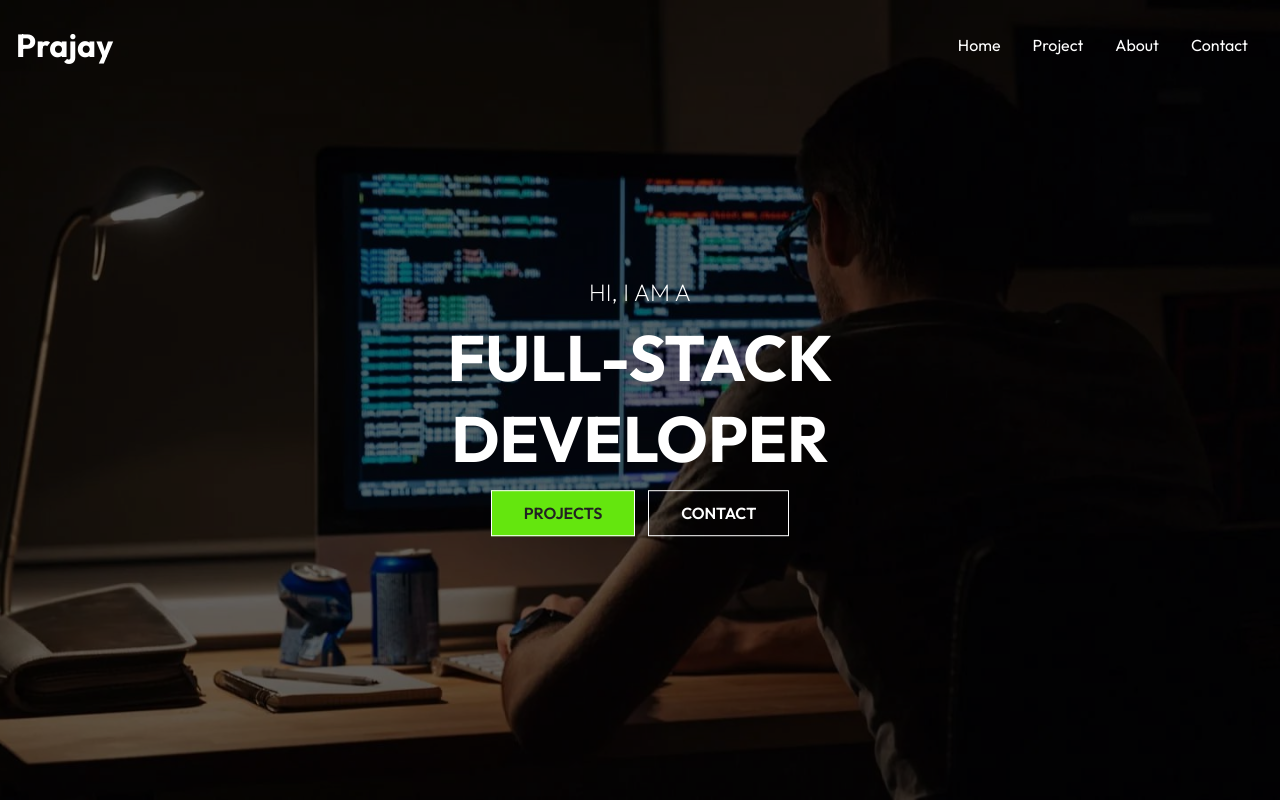
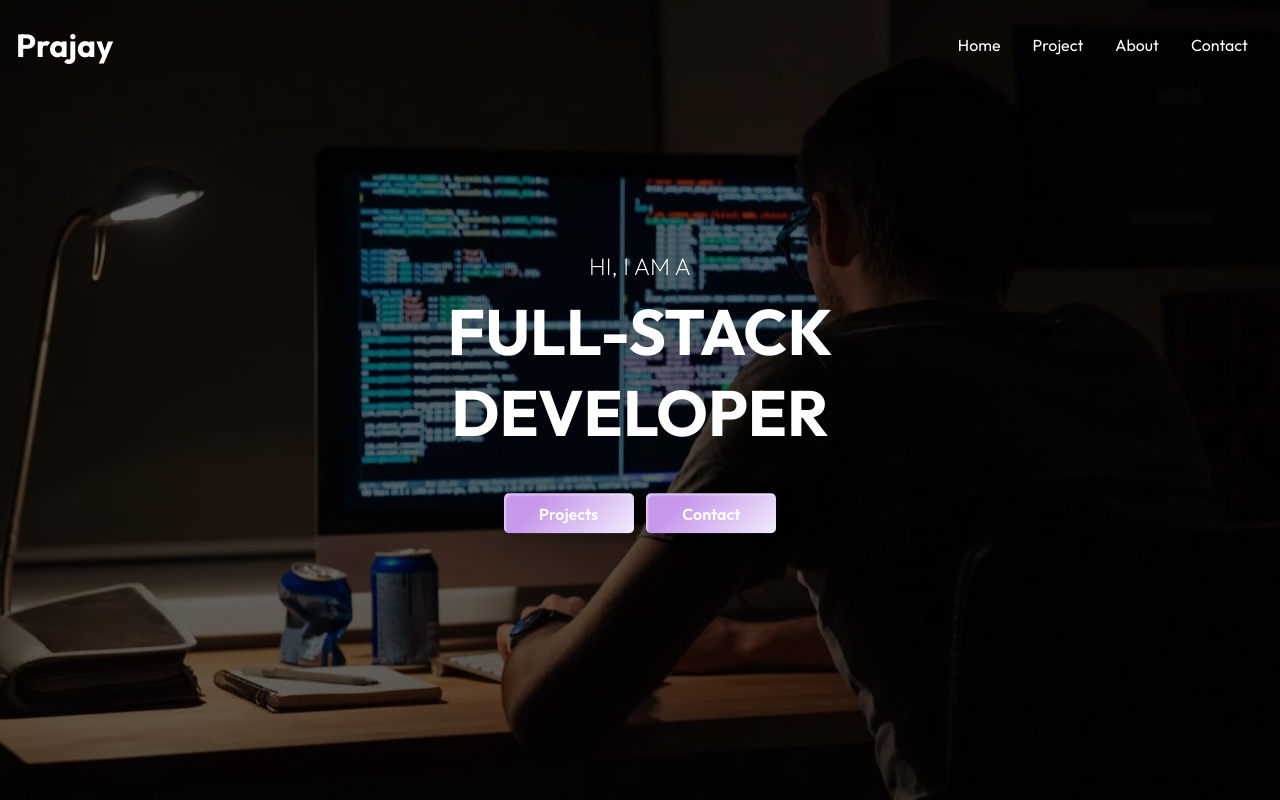
Before and after one commit to Prajay-Chaudhary/Portfolio-website_react, a React (Create React App) app: page / in a window 1280 px wide. Shown: the top 800 px of the page. Built offline with nearby package versions, Linux system fonts and the light colour scheme; a web font is replaced by a local one.

Commit message:
Maintain the button design

```diff
--- a/src/Components/AboutContent.js
+++ b/src/Components/AboutContent.js
@@ -47,12 +47,12 @@ class AboutContent extends Component {
                   <a href="#">
                     <button
                       onClick={this.pdfGenerate}
-                      className="btn btn_modification"
+                      className="btn btn_modification custom-btn"
                     >
                       Download CV
                     </button>
                   </a>
-                  <Link to={"/Contact"} className="btn btn_modification">
+                  <Link to={"/Contact"} className="btn btn_modification custom-btn">
                     Contact
                   </Link>
                 </div>
--- a/src/Components/Form.js
+++ b/src/Components/Form.js
@@ -40,7 +40,7 @@ const Form = () => {
           name="user_message"
           required
         />
-        <button className="btn" type="submit" value="Send">
+        <button className="btn custom-btn" type="submit" value="Send">
           Submit
         </button>
       </form>
--- a/src/Components/Heroimg.js
+++ b/src/Components/Heroimg.js
@@ -12,16 +12,17 @@ const Heroimg = () => {
         <p>HI, I AM A </p>
         <h1>FULL-STACK DEVELOPER</h1>
 
-      <div>
-          <Link to={"/Project"} className="btn">Projects</Link>
- <Link to={"/Contact"} className="btn btn-light">Contact</Link>
+        <div>
+          <Link to={"/Project"} className="btn custom-btn">
+            Projects
+          </Link>
+          <Link to={"/Contact"} className="btn custom-btn">
+            Contact
+          </Link>
+        </div>
       </div>
     </div>
-    </div>
-
-
-
   );
-}
+};
 
 export default Heroimg;
--- a/src/Components/WorkCard.js
+++ b/src/Components/WorkCard.js
@@ -12,7 +12,7 @@ const WorkCard = (props) => {
           <div>
             <a
               href={props.link}
-              className="btn"
+              className="btn custom-btn"
               target={"_blank"}
             >
               Source Code
@@ -21,7 +21,7 @@ const WorkCard = (props) => {
           <div>
               <a
                href={props.liveLink}
-               className="btn"
+               className="btn custom-btn"
                target={"_blank"}
             >
               See Live
--- a/src/index.css
+++ b/src/index.css
@@ -22,24 +22,96 @@ ul {
     list-style-type: none;
 }
 
-.btn {
-    padding: 12px 32px;
-    font-size: 1rem;
-    text-transform: uppercase;
-    background: rgb(100, 230, 14);
-    color: #222;
-    border: 1px solid #fff;
-    font-weight: 600;
-    cursor: pointer;
+
+/* button design */
+.custom-btn {
+  width: 130px;
+  height: 40px;
+  color: #fff;
+  border-radius: 5px;
+  font-weight: 600;
+  background: transparent;
+  cursor: pointer;
+  transition: all 0.3s ease;
+  position: relative;
+  display: inline-block;
+   box-shadow:inset 2px 2px 2px 0px rgba(255,255,255,.5),
+   7px 7px 20px 0px rgba(0,0,0,.1),
+   4px 4px 5px 0px rgba(0,0,0,.1);
+  outline: none;
 }
 
-.btn-light {
-    background: transparent;
-    color: #fff;
+
+.btn {
+  background-color: #f0ecfc;
+background-image: linear-gradient(315deg, #f0ecfc 0%, #c797eb 74%);
+  line-height: 42px;
+  padding: 0;
+  border: none;
 }
-
-.btn:hover {
-    background: rgba(255, 255, 255, 0.2);
-    color: #fff;
-    transition: 0.3s;
+.btn span {
+  position: relative;
+  display: block;
+  width: 100%;
+  height: 100%;
 }
+.btn:before,
+.btn:after {
+  position: absolute;
+  content: "";
+  right: 0;
+  bottom: 0;
+  background: #c797eb;
+  /*box-shadow:  4px 4px 6px 0 rgba(255,255,255,.5),
+              -4px -4px 6px 0 rgba(116, 125, 136, .2),
+    inset -4px -4px 6px 0 rgba(255,255,255,.5),
+    inset 4px 4px 6px 0 rgba(116, 125, 136, .3);*/
+  transition: all 0.3s ease;
+}
+.btn:before{
+   height: 0%;
+   width: 2px;
+}
+.btn:after {
+  width: 0%;
+  height: 2px;
+}
+.btn:hover:before {
+  height: 100%;
+}
+.btn:hover:after {
+  width: 100%;
+}
+.btn:hover{
+  background: transparent;
+}
+.btn span:hover{
+  color: #c797eb;
+}
+.btn span:before,
+.btn span:after {
+  position: absolute;
+  content: "";
+  left: 0;
+  top: 0;
+  background: #c797eb;
+  /*box-shadow:  4px 4px 6px 0 rgba(255,255,255,.5),
+              -4px -4px 6px 0 rgba(116, 125, 136, .2),
+    inset -4px -4px 6px 0 rgba(255,255,255,.5),
+    inset 4px 4px 6px 0 rgba(116, 125, 136, .3);*/
+  transition: all 0.3s ease;
+}
+.btn span:before {
+  width: 2px;
+  height: 0%;
+}
+.btn span:after {
+  height: 2px;
+  width: 0%;
+}
+.btn span:hover:before {
+  height: 100%;
+}
+.btn span:hover:after {
+  width: 100%;
+}
```
